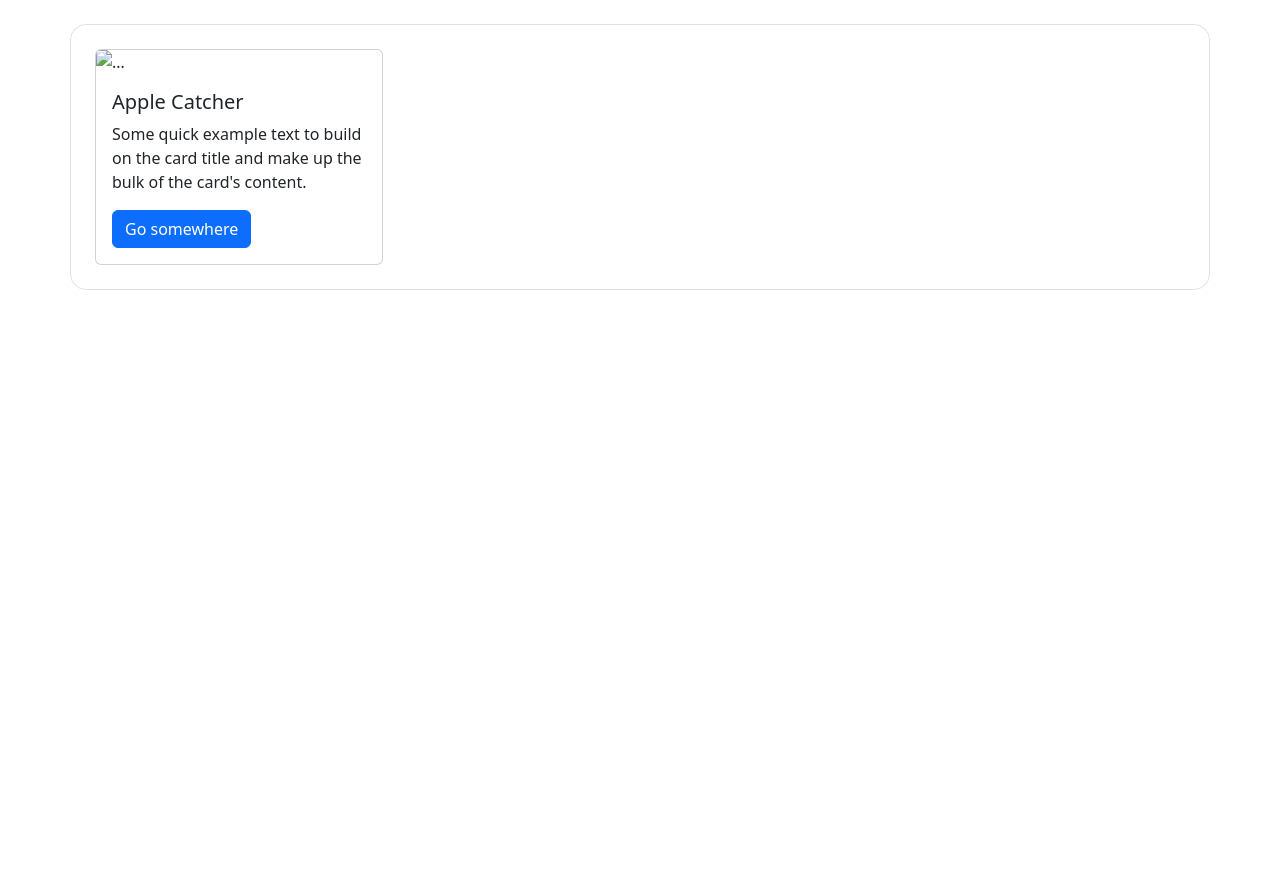
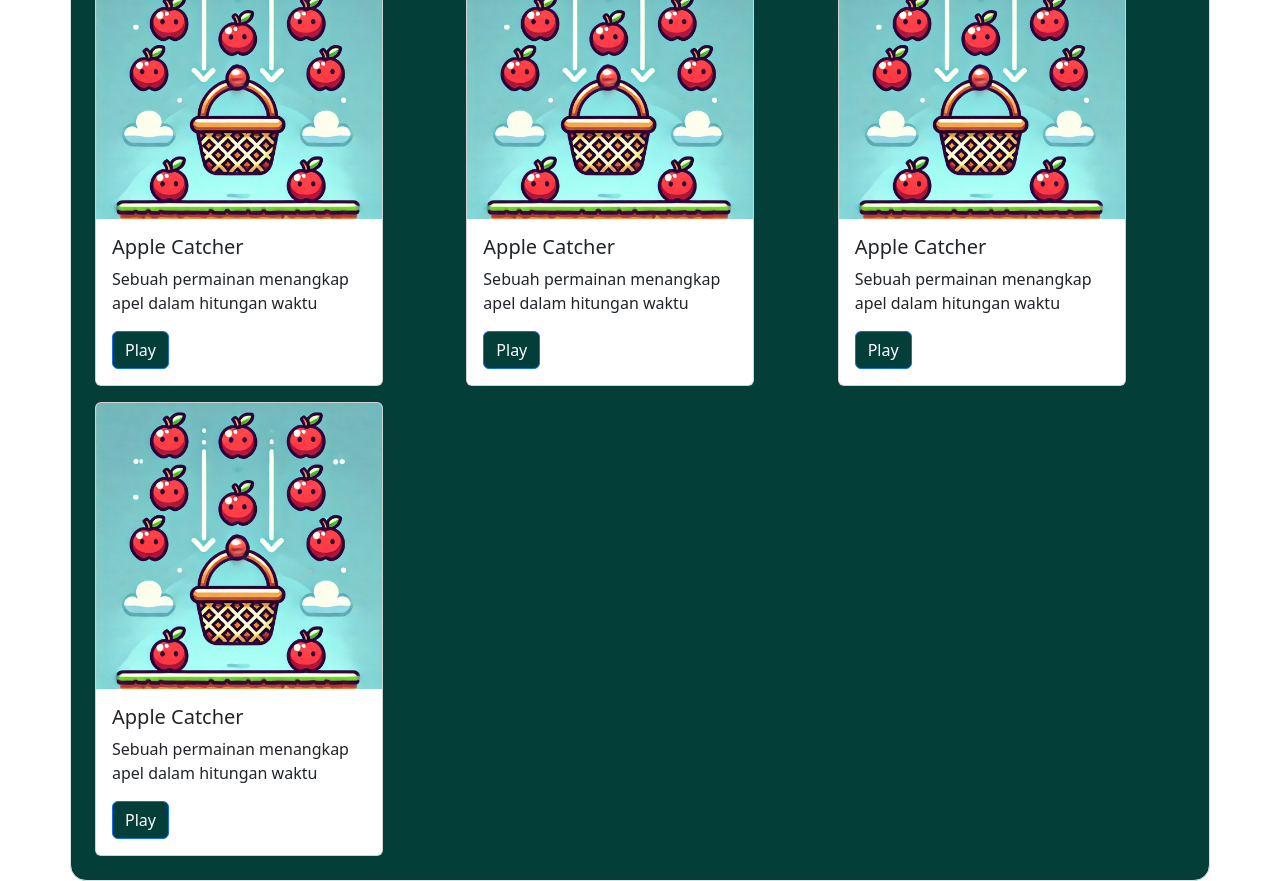
Before and after one commit to christianpatrick2005/Urban-Games, a website built with Vite: page index.html in a window 1280 px wide. Shown: the part 622-1503 px from the top of the page. Before the commit the page ends 912 px from the top, so only its background shows below. Built offline with nearby package versions, Linux system fonts and the light colour scheme; files whose address does not match are found by name.

Commit message:
perbaikan tampilan

```diff
--- a/index.html
+++ b/index.html
@@ -3,11 +3,12 @@
 <head>
     <meta charset="UTF-8">
     <meta name="viewport" content="width=device-width, initial-scale=1.0">
+    <link rel="icon" type="image/svg+xml" href="/gambar/Logo Urban Games.png" /> <!-- memberi gambar pada header -->
     <title>Urban Games</title>
     <!--bootstrap css -->
     <link rel="stylesheet" href="css/bootstrap.min.css" type="text/css">
 </head>
-<body>
+<body style="background-color: #ffffff;">
     <!-- Memanggil Navbar -->
     <div id="navbar"></div>
 
@@ -16,10 +17,10 @@
         <div id="carouselExampleAutoplaying" class="carousel slide w-85 mx-auto rounded" data-bs-ride="carousel">
             <div class="carousel-inner">
               <div class="carousel-item active">
-                <img src="gambar/1.png" class="d-block w-100 rounded-4" alt="..." width="800" height="450">
+                <img src="gambar/1.png" class="d-block w-100 rounded-4" alt="..." width="600" height="300">
               </div>
               <div class="carousel-item">
-                <img src="gambar/2.png" class="d-block w-100 rounded-4" alt="..." width="800" height="450">
+                <img src="gambar/2.png" class="d-block w-100 rounded-4" alt="..." width="600" height="300">
               </div>
               <!-- <div class="carousel-item">
                 <img src="..." class="d-block w-100" alt="...">
@@ -37,21 +38,60 @@
     </div>
 
     <div class="container mt-4">
-        <nav class="navbar bg-black border-bottom border-body rounded-4" data-bs-theme="dark">
-            <a href="" class="navbar-brand mx-auto">Play the games</a>
+        <nav class="navbar" >
+            <a href="" class="navbar-brand mx-auto fs-2 " style="font-weight: bold;">&hearts; Play the games &hearts;</a>
         </nav>
     </div>
 
-    <div class="container mt-4 border p-4 rounded-4">
-        <div class="card " style="width: 18rem;">
-            <img src="..." class="card-img-top" alt="...">
-            <div class="card-body">
-              <h5 class="card-title">Apple Catcher</h5>
-              <p class="card-text">Some quick example text to build on the card title and make up the bulk of the card's content.</p>
-              <a href="#" class="btn btn-primary">Go somewhere</a>
+    <div class="container mt-4 border p-4 rounded-4" style="background-color: #033e38;">
+        <div class="row justify-content-center">
+          <!-- kolom 1 -->
+            <div class="col mt-3 ">
+              <div class="card " style="width: 18rem;">
+                <img src="gambar/apel.jpg" class="card-img-top" alt="...">
+                <div class="card-body">
+                  <h5 class="card-title">Apple Catcher</h5>
+                  <p class="card-text">Sebuah permainan menangkap apel dalam hitungan waktu</p>
+                  <a href="game1/apple.html" class="btn btn-primary" style="background-color: #033e38;">Play</a>
+                </div>
+              </div>
+            </div>
+            <!-- kolom 2 -->
+            <div class="col mt-3">
+              <div class="card " style="width: 18rem;">
+                <img src="gambar/apel.jpg" class="card-img-top" alt="...">
+                <div class="card-body">
+                  <h5 class="card-title">Apple Catcher</h5>
+                  <p class="card-text">Sebuah permainan menangkap apel dalam hitungan waktu</p>
+                  <a href="game1/apple.html" class="btn btn-primary" style="background-color: #033e38;">Play</a>
+                </div>
+              </div>
+            </div>
+            <!-- kolom 3 -->
+            <div class="col mt-3">
+              <div class="card " style="width: 18rem;">
+                <img src="gambar/apel.jpg" class="card-img-top" alt="...">
+                <div class="card-body">
+                  <h5 class="card-title">Apple Catcher</h5>
+                  <p class="card-text">Sebuah permainan menangkap apel dalam hitungan waktu</p>
+                  <a href="game1/apple.html" class="btn btn-primary" style="background-color: #033e38;">Play</a>
+                </div>
+              </div>
+            </div>
+            <!-- kolom 4 -->
+            <div class="col mt-3">
+              <div class="card " style="width: 18rem;">
+                <img src="gambar/apel.jpg" class="card-img-top" alt="...">
+                <div class="card-body">
+                  <h5 class="card-title">Apple Catcher</h5>
+                  <p class="card-text">Sebuah permainan menangkap apel dalam hitungan waktu</p>
+                  <a href="game1/apple.html" class="btn btn-primary" style="background-color: #033e38;">Play</a>
+                </div>
+              </div>
             </div>
         </div>
     </div>
+
 
     <script>
         // Memanggil Navbar dengan memuat isi navbar.html
--- a/nav-bar/navbar.html
+++ b/nav-bar/navbar.html
@@ -9,7 +9,7 @@
 </head>
 <body>
     <!-- membuat navbar menggunakan bootstrap -->
-    <nav class="navbar bg-black border-bottom border-body" data-bs-theme="dark">
+    <nav class="navbar border-bottom border-body" data-bs-theme="dark" style="background-color: #033e38;">
         <div class="container-fluid">
             <!-- navbar-brand untuk logo/nama website -->
             <a class="navbar-brand">
```
Also changed, not shown: game1/apple.html (+0 -1 lines), gambar/1.png, gambar/2.png, gambar/apel.jpg (added), 1 other file.
